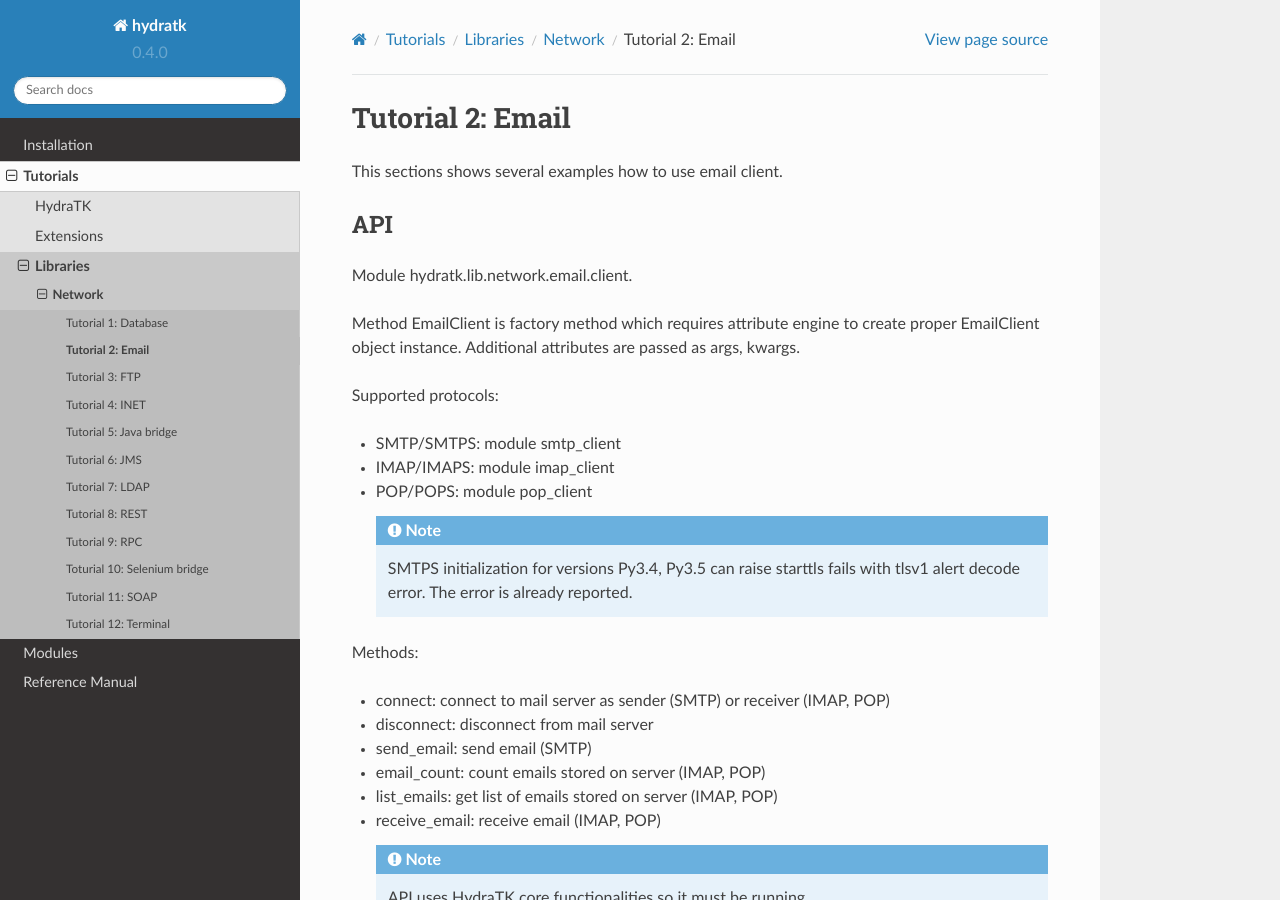
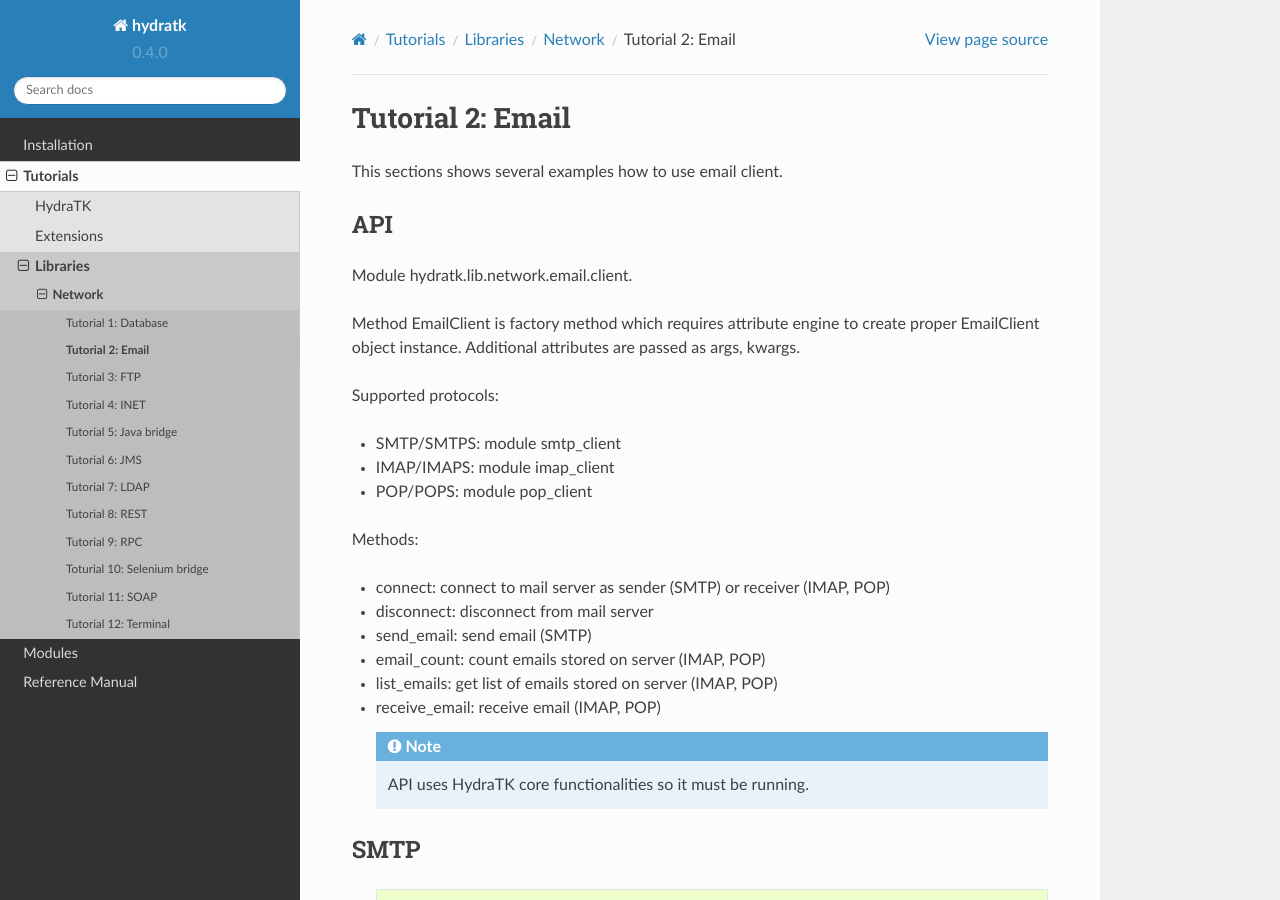
Before and after one commit to hydratk/hydratk-doc, a Sphinx documentation site: the page built from doc/rst/tutor/lib/network/tut2_email.rst, in a window 1280 px wide and 900 px high. Built offline with Sphinx 7.4.7 and the Read the Docs theme 2.0.0, drawn with Linux system fonts in a browser that asks for light colours; formulas are drawn with MathJax 3; some of the changed text lies outside the part shown.

Commit message:
Modified - support for Python 3.6

```diff
--- a/doc/conf.py
+++ b/doc/conf.py
@@ -78,7 +78,7 @@
 
 # General information about the project.
 project = u'hydratk'
-copyright = u'2015-2016, HydraTK Team'
+copyright = u'2015-2017, HydraTK Team'
 
 # The version info for the project you're documenting, acts as replacement for
 # |version| and |release|, also used in various other places throughout the
--- a/doc/rst/install/requirements.rst
+++ b/doc/rst/install/requirements.rst
@@ -6,7 +6,7 @@
 HydraTK is implemented in Python. Before you can install, you must fulfill basic requirements.
 
 * Any OS Unix - distributions Debian, Red Hat, etc. with apt-get or yum package manager
-* Python interpreter - versions CPython 2.6, 2.7, 3.3, 3.4, 3.5, PyPy 2.7
+* Python interpreter - versions CPython 2.6, 2.7, 3.3, 3.4, 3.5, 3.6, PyPy 2.7
 * Python modules - setuptools, pip, wheel (actual versions)
 
 .. note::
--- a/doc/rst/tutor/lib/network/tut2_email.rst
+++ b/doc/rst/tutor/lib/network/tut2_email.rst
@@ -18,11 +18,6 @@
 * SMTP/SMTPS: module smtp_client
 * IMAP/IMAPS: module imap_client
 * POP/POPS: module pop_client
-
-  .. note::
-
-     SMTPS initialization for versions Py3.4, Py3.5 can raise
-     starttls fails with tlsv1 alert decode error. The error is already reported.
 
 Methods:
 
```
